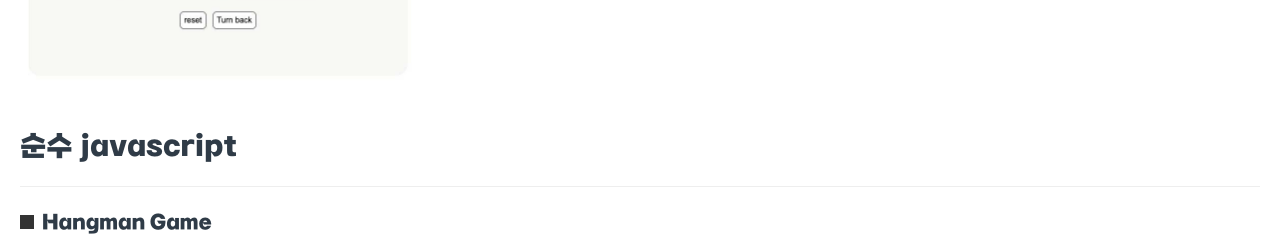
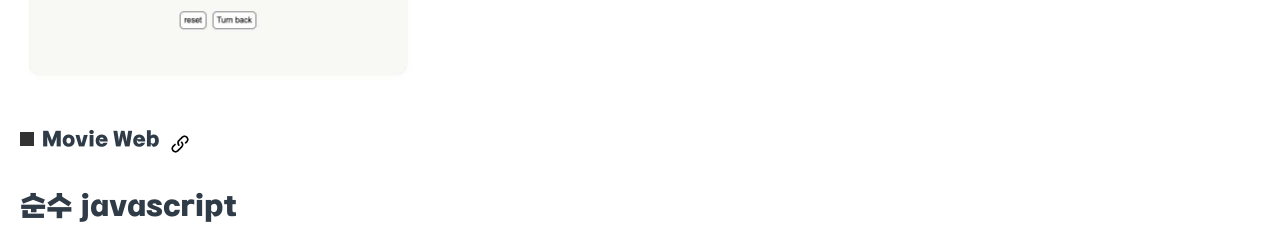
Before and after one commit to zyekim/portfolio_v2, a Vue app: page /#/work in a window 1280 px wide. Shown: the part 1120-1356 px from the top of the page. Built offline with nearby package versions, Linux system fonts and the light colour scheme; what vue-typer would draw is missing.

Commit message:
work view item 추가

```diff
--- a/src/views/WorkView.vue
+++ b/src/views/WorkView.vue
@@ -112,6 +112,18 @@
               src="@/assets/images/project/work/converter.jpg"
               alt="converter"
             />
+          </div>
+          <div class="work__box work__box--column pt0">
+            <h3 style="position: relative">
+              Movie Web
+              <a
+                class="href-icon"
+                href="https://zyekim.github.io/react-beginner/"
+                target="_blank"
+              >
+                <img src="@/assets/images/link.png" alt="코드보러가기" />
+              </a>
+            </h3>
           </div>
         </div>
       </div>
```
